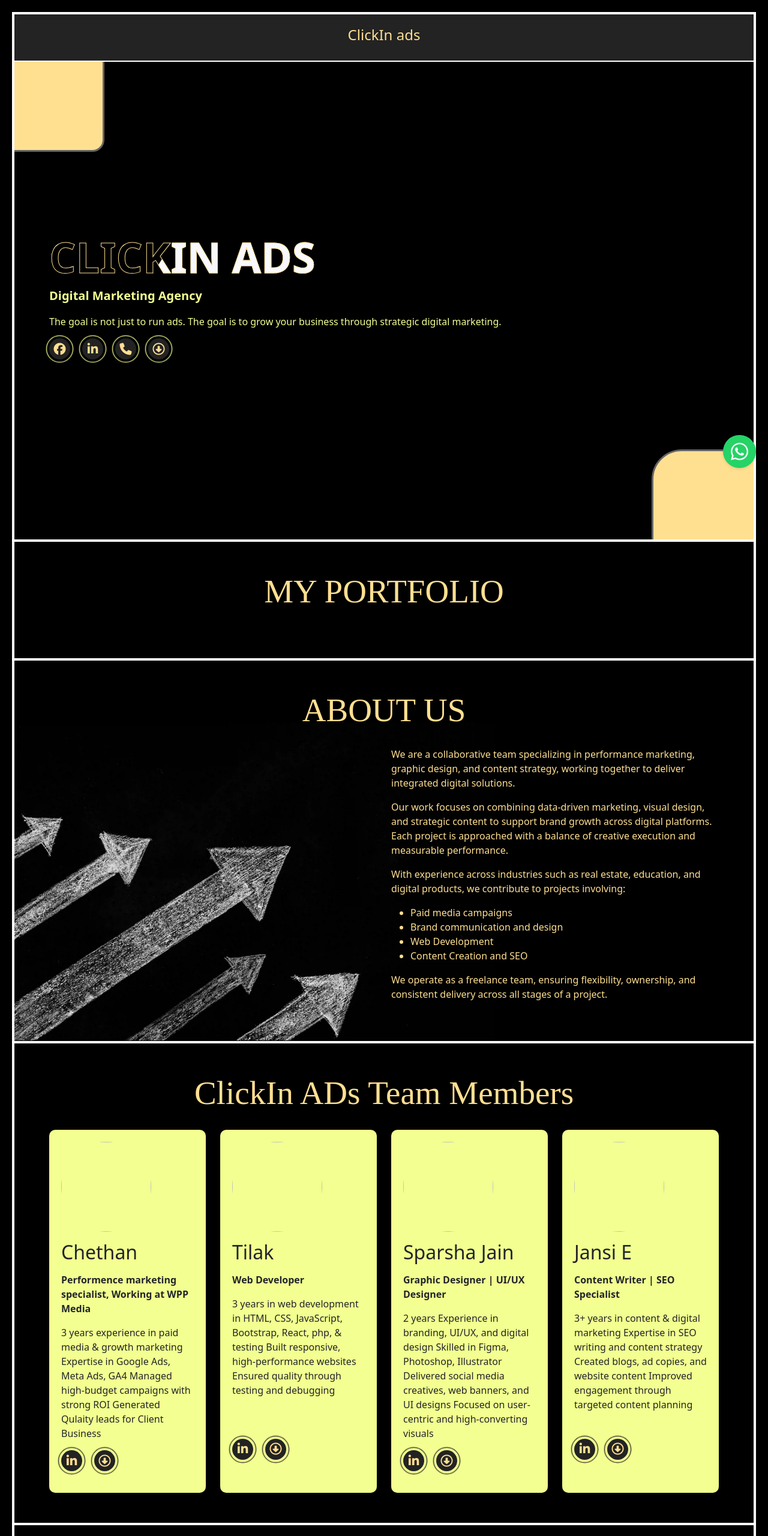
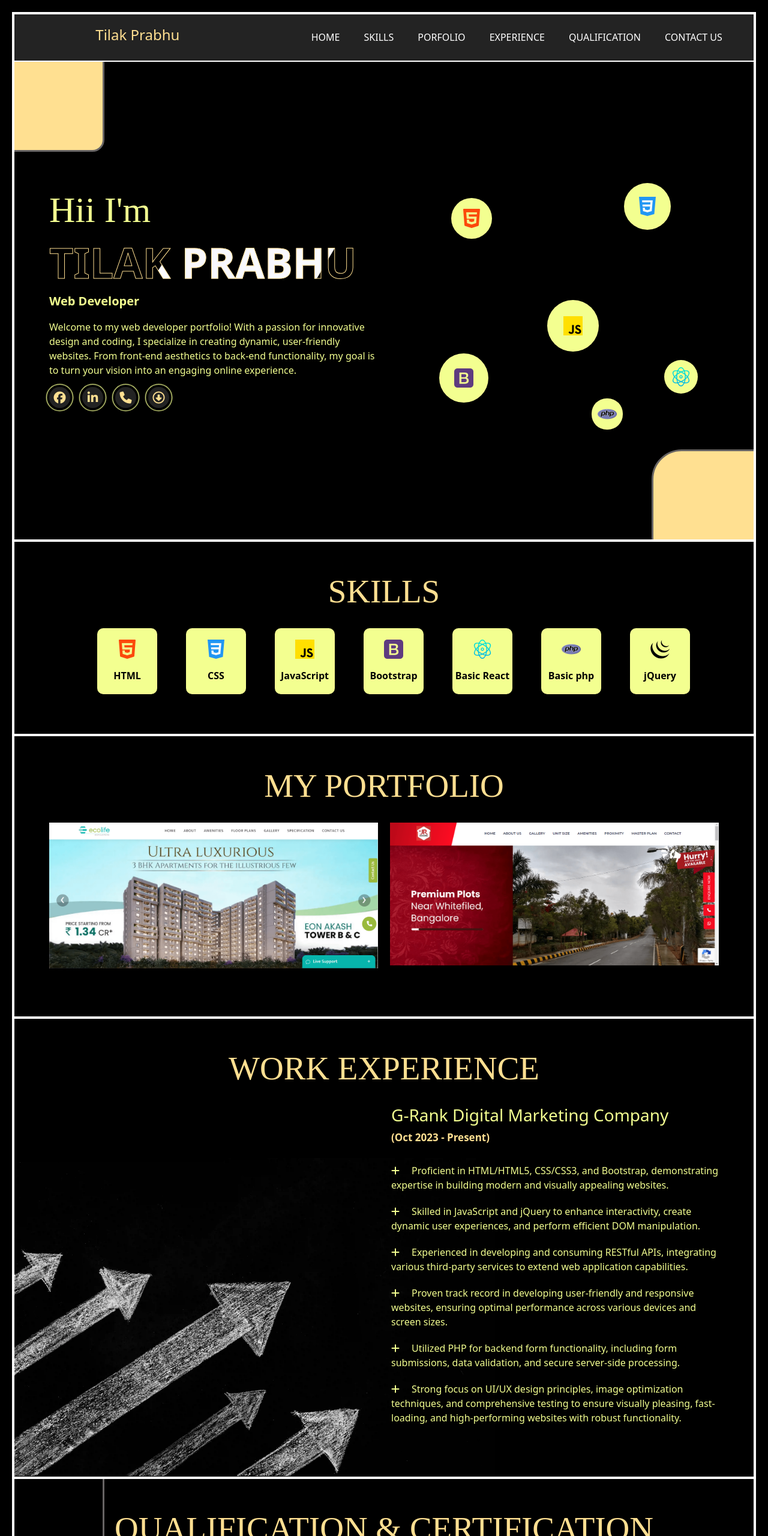
Before and after one commit to tilakprabhu/protfolio, a plain HTML site: page index.html in a window 1280 px wide. Shown: the top 2560 px of the page at 60% size. Drawn offline with nearby package versions, Linux system fonts and the light colour scheme; files that its build step writes are made by us from their sources; files whose address does not match are found by name; a web font is replaced by a local one.

Commit message:
Update index.html

```diff
--- a/index.html
+++ b/index.html
@@ -3,11 +3,11 @@
 <head>
 <meta charset="utf-8">
 <meta name="viewport" content="width=device-width, initial-scale=1">
-<title>ClickIn ads Protfolio</title>
+<title>Tilak Prabhu Protfolio</title>
 <link href="https://cdn.jsdelivr.net/npm/bootstrap@5.3.2/dist/css/bootstrap.min.css" rel="stylesheet">
 <link rel="stylesheet" href="https://cdnjs.cloudflare.com/ajax/libs/font-awesome/6.5.1/css/all.min.css">
-<link rel="stylesheet" href="assets/css/style.css">
-<link rel="stylesheet" href="assets/css/reposive.css">
+<link rel="stylesheet" href="/style.css">
+<link rel="stylesheet" href="/reposive.css">
 <!-- Owl Carousel CSS -->
 <link rel="stylesheet" href="https://cdnjs.cloudflare.com/ajax/libs/OwlCarousel2/2.3.4/assets/owl.carousel.css" />
 <link rel="stylesheet" href="https://cdnjs.cloudflare.com/ajax/libs/OwlCarousel2/2.3.4/assets/owl.theme.default.css" />
@@ -20,12 +20,61 @@
 <div class="container-fluid">
 <div class="row">
 
-<div class="col-12 col-mob">
+<div class="col-12 col-sm-6 col-md-4 col-lg-4 col-mob">
 <div class="name">
-<h4>ClickIn ads</h4>
+<h4>Tilak Prabhu</h4>
 </div>
 </div>
 
+<div class="col-12 col-sm-6 col-md-8 col-lg-8 col-mob">
+<nav class="nav nav-list">
+<div class="nav-inner-list">
+<ul class="nav-list">
+<li>
+<a href="index.html">HOME</a>
+</li>
+<li>
+<a href="#skills">SKILLS</a>
+</li>
+<li>
+<a href="#portfolio">PORFOLIO</a>
+</li>
+<li>
+<a href="#experience">EXPERIENCE</a>
+</li>
+<li>
+<a href="#qualification">QUALIFICATION</a>
+</li>
+<li>
+<a href="#contactus">CONTACT US</a>
+</li>
+</ul>
+</div>
+</nav>
+
+
+<!-- Mobile Version-->
+<div id="myNav" class="overlay">
+
+<a href="javascript:void(0)" class="closebtn" onclick="closeNav()">&times;</a>
+
+<div class="overlay-content">
+<a href="index.html">Home</a>
+<a href="#skills">Skills</a>
+<a href="#portfolio">Portfolio</a>
+<a href="#experience">Experience</a>
+<a href="#qualification">Qualification</a>
+<a href="#contactus">Contact us</a>
+</div>
+
+</div>
+
+<!-- Use any element to open/show the overlay navigation menu -->
+<span onclick="openNav()" class="menu"><i class="fa-solid fa-bars"></i></span>
+
+
+
+</div>
 </div>
 </div>
 </header>
@@ -35,12 +84,13 @@
 <div class="container">
 <div class="row">
 
-<div class="col-12 col-md-12 col-lg-12">
+<div class="col-12 col-md-6 col-lg-6">
 <div class="intro-name">
-<h1>ClickIn ads</h1>
-<p class="web">Digital Marketing Agency</p>
-<p>The goal is not just to run ads. The goal is to grow your business through strategic digital marketing.</p>
-</div>
+<span>Hii I'm</span>
+<h1>Tilak Prabhu</h1>
+<p class="web">Web Developer</p>
+<p>Welcome to my web developer portfolio! With a passion for innovative design and coding, I specialize in creating dynamic, user-friendly websites. From front-end aesthetics to back-end functionality, my goal is to turn your vision into an engaging online experience.</p>
+
 <ul class="social-links">
 <li>
 <a href="#">
@@ -69,9 +119,93 @@
 </ul>
 </div>
 </div>
+
+<div class="col-12 col-md-6 col-lg-6 banner-design-hm">
+<div class="skills-icon-in-intro">
+<ul class="skills-icon-list">
+<li class="html">
+<img src="./html.png" alt="">
+</li>
+<li class="css">
+<img src="./css.png" alt="">
+</li>
+<li class="bootstrap">
+<img src="./bootstrap.png" alt="">
+</li>
+<li class="react">
+<img src="./react.png" alt="">
+</li>
+<li class="js">
+<img src="./js.png" alt="">
+</li>
+<li class="php">
+<img src="./php.png" alt="">
+</li>
+</ul>
+</div>
+</div>
+
+</div>
 </div>
 </section>
 
+<section class="skills" id="skills">
+<div class="container">
+<div class="row">
+<div class="col-12">
+<div class="title">
+<h2>SKILLS</h2>
+</div>
+</div>
+<div class="col-12">
+<ul class="list-of-skills">
+<li>
+<figure>
+<img src="./html.png" alt="">
+</figure>
+<figcaption>HTML</figcaption>
+</li>
+<li>
+<figure>
+<img src="./css.png" alt="">
+</figure>
+<figcaption>CSS</figcaption>
+</li>
+<li>
+<figure>
+<img src="./js.png" alt="">
+</figure>
+<figcaption>JavaScript</figcaption>
+</li>
+<li>
+<figure>
+<img src="./bootstrap.png" alt="">
+</figure>
+<figcaption>Bootstrap</figcaption>
+</li>
+<li>
+<figure>
+<img src="./react.png" alt="">
+</figure>
+<figcaption>Basic React</figcaption>
+</li>
+<li>
+<figure>
+<img src="./php.png" alt="">
+</figure>
+<figcaption>Basic php</figcaption>
+</li>
+<li>
+<figure>
+<img src="./jquery.png" alt="">
+</figure>
+<figcaption>jQuery</figcaption>
+</li>
+</ul>
+</div>
+</div>
+</div>
+</section>
 
 <section class="portfolio" id="portfolio">
 <div class="container">
@@ -84,7 +218,7 @@
 <div class="col-12">
 <div class="owl-carousel owl-theme">
 <div class="item">
-<img src="assets/img/skyline.png" alt="">
+<img src="skyline.png" alt="">
 <a href="https://skylinebycandeur.com/" target="_blank">
 <p>
 <span>Live</span>
@@ -93,7 +227,7 @@
 </a>
 </div>
 <div class="item">
-<img src="assets/img/ecolife.png" alt="">
+<img src="ecolife.png" alt="">
 <a href="https://www.ecolifedevelopers.com/ecolife-eon-varthur/" target="_blank">
 <p>
 <span>Live</span>
@@ -102,7 +236,7 @@
 </a>
 </div>
 <div class="item">
-<img src="assets/img/jrvalley.png" alt="">
+<img src="jrvalley.png" alt="">
 <a href="https://www.jrhousing.com/jrvalley/" target="_blank">
 <p>
 <span>Live</span>
@@ -111,7 +245,7 @@
 </a>
 </div>
 <div class="item">
-<img src="assets/img/aurelia.png" alt="">
+<img src="aurelia.png" alt="">
 <a href="https://rajapushpa.in/projects/residential/rajapushpa-aurelia.php" target="_blank">
 <p>
 <span>Live</span>
@@ -120,7 +254,7 @@
 </a>
 </div>
 <div class="item">
-<img src="assets/img/acs.png" alt="">
+<img src="acs.png" alt="">
 <a href="https://acsprompt.com/" target="_blank">
 <p>
 <span>Live</span>
@@ -129,7 +263,7 @@
 </a>
 </div>
 <div class="item">
-<img src="assets/img/sahasra.png" alt="">
+<img src="sahasra.png" alt="">
 <a href="https://mrcreativedemo.com/developer10/sahasra/" target="_blank">
 <p>
 <span>Live</span>
@@ -138,7 +272,7 @@
 </a>
 </div>
 <div class="item">
-<img src="assets/img/yuva.png" alt="">
+<img src="yuva.png" alt="">
 <a href="https://www.yuvasarathi.com/" target="_blank">
 <p>
 <span>Live</span>
@@ -147,7 +281,7 @@
 </a>
 </div>
 <div class="item">
-<img src="assets/img/infina.png" alt="">
+<img src="infina.png" alt="">
 <a href="https://rajapushpa.in/projects/residential/rajapushpainfina.php" target="_blank">
 <p>
 <span>Live</span>
@@ -156,7 +290,7 @@
 </a>
 </div>
 <div class="item">
-<img src="assets/img/novo.png" alt="">
+<img src="novo.png" alt="">
 <a href="https://candeurnovogardenia.com/index.php" target="_blank">
 <p>
 <span>Live</span>
@@ -165,7 +299,7 @@
 </a>
 </div>
 <div class="item">
-<img src="assets/img/presidentia.png" alt="">
+<img src="presidentia.png" alt="">
 <a href="https://mrcreativedemo.com/developer10/presidentia-1/" target="_blank">
 <p>
 <span>Live</span>
@@ -174,7 +308,7 @@
 </a>
 </div>
 <div class="item">
-<img src="assets/img/casa.png" alt="">
+<img src="casa.png" alt="">
 <a href="http://rajapushpa.in/projects/residential/rajapushpa-casa-luxura.php" target="_blank">
 <p>
 <span>Live</span>
@@ -183,7 +317,7 @@
 </a>
 </div>
 <div class="item">
-<img src="assets/img/coclever.png" alt="">
+<img src="coclever.png" alt="">
 <a href="https://coclever.in/" target="_blank">
 <p>
 <span>Live</span>
@@ -202,29 +336,29 @@
 </div>
 </section>
 
-
-
 <section class="work-exp" id="experience">
 <div class="container">
 <div class="row">
 <div class="col-12">
 <div class="title w-1">
-<h2>ABOUT US</h2>
+<h2>WORK EXPERIENCE</h2>
 </div>
 </div>
 <div class="col-12 col-md-6 col-lg-6 bck"></div>
 <div class="col-12 col-md-6 col-lg-6">
-<div class="about-us">
-<p>We are a collaborative team specializing in performance marketing, graphic design, and content strategy, working together to deliver integrated digital solutions.</p>
-<p>Our work focuses on combining data-driven marketing, visual design, and strategic content to support brand growth across digital platforms. Each project is approached with a balance of creative execution and measurable performance.</p>
-<p>With experience across industries such as real estate, education, and digital products, we contribute to projects involving:</p>
+<div class="company-details">
+<h3>G-Rank Digital Marketing Company</h3>
+<span>(Oct 2023 - Present)</span>
+</div>
+<div class="workdetails">
 <ul>
-    <li>Paid media campaigns</li>
-    <li>Brand communication and design</li>
-    <li>Web Development</li>
-    <li>Content Creation and SEO</li>
+<li><i class="fa-solid fa-plus"></i>Proficient in HTML/HTML5, CSS/CSS3, and Bootstrap, demonstrating expertise in building modern and visually appealing websites.</li>
+<li><i class="fa-solid fa-plus"></i>Skilled in JavaScript and jQuery to enhance interactivity, create dynamic user experiences, and perform efficient DOM manipulation.</li>
+<li><i class="fa-solid fa-plus"></i>Experienced in developing and consuming RESTful APIs, integrating various third-party services to extend web application capabilities.</li>
+<li><i class="fa-solid fa-plus"></i>Proven track record in developing user-friendly and responsive websites, ensuring optimal performance across various devices and screen sizes.</li>
+<li><i class="fa-solid fa-plus"></i>Utilized PHP for backend form functionality, including form submissions, data validation, and secure server-side processing.</li>
+<li><i class="fa-solid fa-plus"></i>Strong focus on UI/UX design principles, image optimization techniques, and comprehensive testing to ensure visually pleasing, fast-loading, and high-performing websites with robust functionality.</li>
 </ul>
-<p>We operate as a freelance team, ensuring flexibility, ownership, and consistent delivery across all stages of a project.</p>
 </div>
 </div>
 </div>
@@ -232,142 +366,56 @@
 </section>
 
 
-<section class="skills" id="skills">
+<section class="edu-cert" id="qualification">
 <div class="container">
 <div class="row">
 <div class="col-12">
 <div class="title">
-<h2>ClickIn ADs Team Members</h2>
+<h2>QUALIFICATION & CERTIFICATION</h2>
 </div>
 </div>
-
-<div class="col-12 col-md-3">
-<div class="team-member">
-<div class="headhshsot-img">
-    <img src="assets/img/chethan.jpeg" alt="">
+<div class="col-12 col-md-5 col-lg-5">
+<div class="edu-img">
+<img src="edu.webp" alt="">
 </div>
-<div class="team-content">
-    <h2>Chethan</h2>
-    <p><b>Performence marketing specialist, Working at WPP Media</b></p>
-    <p>3 years experience in paid media & growth marketing
-Expertise in Google Ads, Meta Ads, GA4
-Managed high-budget campaigns with strong ROI
-Generated Qulaity leads for Client Business</p>
 </div>
-
-<ul class="social-links">
-
-
+<div class="col-12 col-md-7 col-lg-7">
+<div class="education-cert">
+<ul class="edu-list">
+<li class="edu-cer-title">
+<h5>Qualification</h5>
+</li>
 <li>
-<a href="https://www.linkedin.com/in/chethan-kumar-9818451b8/">
-<i class="fa-brands fa-linkedin-in"></i>
-</a>
+<div class="icon-edu"><i class="fa-solid fa-graduation-cap"></i></div>
+<div><span>Bachelor of Engineering (ECE)</span><br><span>BNMIT</span></div>
 </li>
-
 <li>
-<a href="Chethan.CV.pdf">
-<i class="fa-regular fa-circle-down"></i>
-</a>
+<div class="icon-edu"><i class="fa-solid fa-ranking-star"></i></div>
+<div><span>Diploma (EC)</span><br><span>PES Polytechnic</span></div>
 </li>
-
+<li>
+<div class="icon-edu"><i class="fa-solid fa-school"></i></div>
+<div><span>SSLC</span><br><span>Vijaya High School</span></div>
+</li>
 </ul>
 
-</div>
-</div>
-
-<div class="col-12 col-md-3">
-<div class="team-member">
-<div class="headhshsot-img">
-    <img src="assets/img/tilak.jpg" alt="">
-</div>
-<div class="team-content">
-    <h2>Tilak</h2>
-    <p><b>Web Developer </b></p>
-    <p>3 years in web development in HTML, CSS, JavaScript, Bootstrap, React, php, & testing
-Built responsive, high-performance websites
-Ensured quality through testing and debugging</p>
-</div>
-<ul class="social-links">
-
+<ul class="edu-list">
+<li class="edu-cer-title">
+<h5>Certificate & Internship</h5>
+</li>
 <li>
-<a href="https://www.linkedin.com/in/tilak-prabhu-a-45834a260/">
-<i class="fa-brands fa-linkedin-in"></i>
-</a>
+<div class="icon-edu"><i class="fa-solid fa-certificate"></i></div>
+<div><span>Web Developer</span><br><span>Rooman Technology</span></div>
 </li>
-
 <li>
-<a href="tilak-prabhu-cv.pdf">
-<i class="fa-regular fa-circle-down"></i>
-</a>
+<div class="icon-edu"><i class="fa-solid fa-certificate"></i></div>
+<div><span>Full Stack Web Development</span><br><span>KNOWX Innovations (p) LTD</span></div>
 </li>
 
 </ul>
 </div>
+
 </div>
-
-<div class="col-12 col-md-3">
-<div class="team-member">
-<div class="headhshsot-img">
-    <img src="assets/img/profile.jpg" alt="">
-</div>
-<div class="team-content">
-    <h2>Sparsha Jain</h2>
-    <p><b>Graphic Designer | UI/UX Designer</b></p>
-    <p>2 years Experience in branding, UI/UX, and digital design
-Skilled in Figma, Photoshop, Illustrator
-Delivered social media creatives, web banners, and UI designs
-Focused on user-centric and high-converting visuals</p>
-</div>
-<ul class="social-links">
-
-<li>
-<a href="https://www.linkedin.com/in/sparsha-jain-aa3549228/">
-<i class="fa-brands fa-linkedin-in"></i>
-</a>
-</li>
-
-<li>
-<a href="sparsha.pdf">
-<i class="fa-regular fa-circle-down"></i>
-</a>
-</li>
-
-</ul>
-</div>
-</div>
-
-<div class="col-12 col-md-3">
-<div class="team-member">
-<div class="headhshsot-img">
-    <img src="assets/img/profile.jpg" alt="">
-</div>
-<div class="team-content">
-    <h2>Jansi E</h2>
-    <p><b>Content Writer | SEO Specialist</b></p>
-    <p>3+ years in content & digital marketing
-Expertise in SEO writing and content strategy
-Created blogs, ad copies, and website content
-Improved engagement through targeted content planning</p>
-</div>
-<ul class="social-links">
-
-
-<li>
-<a href="https://www.linkedin.com/in/jansi-e-bb807b274/x`">
-<i class="fa-brands fa-linkedin-in"></i>
-</a>
-</li>
-
-<li>
-<a href="jansi.pdf">
-<i class="fa-regular fa-circle-down"></i>
-</a>
-</li>
-
-</ul>
-</div>
-</div>
-
 </div>
 </div>
 </section>
@@ -377,7 +425,7 @@ Improved engagement through targeted content planning</p>
 <div class="container">
 <div class="row">
 <div class="col-12 col-md-7 col-lg-9 mdvquotes">
-<h4>The goal is not just to run ads. The goal is to grow your business through strategic digital marketing.</h4>
+<h4>The goal is not to build a website. The goal is to build your business.</h4>
 </div>
 <div class="col-12 col-md-5 col-lg-3 mdvlinks">
 <ul class="social-links">
@@ -417,7 +465,7 @@ Improved engagement through targeted content planning</p>
 <div class="row">
 <div class="col-12 col-md-4 col-lg-4 footer-col">
 <div class="footer-img">
-<img src="assets/img/footer-img.JPG" alt="">
+<img src="footer-img.JPG" alt="">
 </div>
 </div>
 <div class="col-12 col-md-4 col-lg-4 footer-col">
@@ -426,13 +474,7 @@ Improved engagement through targeted content planning</p>
 </div>
 <ul class="contact-links">
 <li>
-<a href="tel:9066569694">9066569694</a>
-</li>
-<li>
 <a href="tel:9611615701">9611615701</a>
-</li>
-<li>
-<a href="mailto:chethansgowda2020@gmail.com">chethansgowda2020@gmail.com</a>
 </li>
 <li>
 <a href="mailto:tilakprabhu2913@gmail.com">tilakprabhu2913@gmail.com</a>
@@ -465,57 +507,42 @@ Improved engagement through targeted content planning</p>
 </ul>
 </div>
 
+<div class="col-12 col-md-4 col-lg-4 footer-col">
+<div class="footer-title">
+<h5>Useful Links</h5>
+</div>
+<ul class="contact-links">
+<li>
+<a href="index.html">Home</a>
+</li>
+<li>
+<a href="#skills">Skills</a>
+</li>
+<li>
+<a href="#portfolio">Portfolio</a>
+</li>
+<li>
+<a href="#experience">Experience</a>
+</li>
+<li>
+<a href="#qualification">Qualification</a>
+</li>
+<li>
+<a href="#contactus">Contact Us</a>
+</li>
+</ul>
+
+</div>
+
 </div>
 </div>
 </footer>
 
 </main>
 
-<input class="chat-menu hidden" id="offchat-menu" type="checkbox" />
-<div class="sticky-button" id="sticky-button">
-  <label for="offchat-menu">
-    <svg class="chat-icon" viewBox="0 0 24 24">
-      <path d="M12.04 2C6.58 2 2.13 6.45 2.13 11.91C2.13 13.66 2.59 15.36 3.45 16.86L2.05 22L7.3 20.62C8.75 21.41 10.38 21.83 12.04 21.83C17.5 21.83 21.95 17.38 21.95 11.92C21.95 9.27 20.92 6.78 19.05 4.91C17.18 3.03 14.69 2 12.04 2M12.05 3.67C14.25 3.67 16.31 4.53 17.87 6.09C19.42 7.65 20.28 9.72 20.28 11.92C20.28 16.46 16.58 20.15 12.04 20.15C10.56 20.15 9.11 19.76 7.85 19L7.55 18.83L4.43 19.65L5.26 16.61L5.06 16.29C4.24 15 3.8 13.47 3.8 11.91C3.81 7.37 7.5 3.67 12.05 3.67M8.53 7.33C8.37 7.33 8.1 7.39 7.87 7.64C7.65 7.89 7 8.5 7 9.71C7 10.93 7.89 12.1 8 12.27C8.14 12.44 9.76 14.94 12.25 16C12.84 16.27 13.3 16.42 13.66 16.53C14.25 16.72 14.79 16.69 15.22 16.63C15.7 16.56 16.68 16.03 16.89 15.45C17.1 14.87 17.1 14.38 17.04 14.27C16.97 14.17 16.81 14.11 16.56 14C16.31 13.86 15.09 13.26 14.87 13.18C14.64 13.1 14.5 13.06 14.31 13.3C14.15 13.55 13.67 14.11 13.53 14.27C13.38 14.44 13.24 14.46 13 14.34C12.74 14.21 11.94 13.95 11 13.11C10.26 12.45 9.77 11.64 9.62 11.39C9.5 11.15 9.61 11 9.73 10.89C9.84 10.78 10 10.6 10.1 10.45C10.23 10.31 10.27 10.2 10.35 10.04C10.43 9.87 10.39 9.73 10.33 9.61C10.27 9.5 9.77 8.26 9.56 7.77C9.36 7.29 9.16 7.35 9 7.34C8.86 7.34 8.7 7.33 8.53 7.33Z" />
-    </svg>
-    <svg class="close-icon" viewBox="0 0 512 512">
-      <path d="M278.6 256l68.2-68.2c6.2-6.2 6.2-16.4 0-22.6-6.2-6.2-16.4-6.2-22.6 0L256 233.4l-68.2-68.2c-6.2-6.2-16.4-6.2-22.6 0-3.1 3.1-4.7 7.2-4.7 11.3 0 4.1 1.6 8.2 4.7 11.3l68.2 68.2-68.2 68.2c-3.1 3.1-4.7 7.2-4.7 11.3 0 4.1 1.6 8.2 4.7 11.3 6.2 6.2 16.4 6.2 22.6 0l68.2-68.2 68.2 68.2c6.2 6.2 16.4 6.2 22.6 0 6.2-6.2 6.2-16.4 0-22.6L278.6 256z" />
-    </svg>
-  </label>
-</div>
-<div class="sticky-chat">
-  <div class="chat-content">
-    <div class="chat-header">
-      <svg viewBox="0 0 32 32">
-        <path d="M24,22a1,1,0,0,1-.64-.23L18.84,18H17A8,8,0,0,1,17,2h6a8,8,0,0,1,2,15.74V21a1,1,0,0,1-.58.91A1,1,0,0,1,24,22ZM17,4a6,6,0,0,0,0,12h2.2a1,1,0,0,1,.64.23L23,18.86V16.92a1,1,0,0,1,.86-1A6,6,0,0,0,23,4Z" />
-        <rect height="2" width="2" x="19" y="9"></rect>
-        <rect height="2" width="2" x="14" y="9"></rect>
-        <rect height="2" width="2" x="24" y="9"></rect>
-        <path d="M8,30a1,1,0,0,1-.42-.09A1,1,0,0,1,7,29V25.74a8,8,0,0,1-1.28-15,1,1,0,1,1,.82,1.82,6,6,0,0,0,1.6,11.4,1,1,0,0,1,.86,1v1.94l3.16-2.63A1,1,0,0,1,12.8,24H15a5.94,5.94,0,0,0,4.29-1.82,1,1,0,0,1,1.44,1.4A8,8,0,0,1,15,26H13.16L8.64,29.77A1,1,0,0,1,8,30Z" />
-      </svg>
-      <div class="title">Please chat with our team <span>An admin will respond within a few minutes.</span>
-      </div>
-    </div>
-    <div class="chat-text"><span>Hello, is there anything we can assist you with?</span>
-      <span class="typing">
-        <svg viewBox="0 0 512 512">
-          <circle cx="256" cy="256" r="48"></circle>
-          <circle cx="416" cy="256" r="48"></circle>
-          <circle cx="96" cy="256" r="48"></circle>
-        </svg>
-      </span>
-    </div>
-  </div>
-  <a class="chat-button" href="https://api.whatsapp.com/send?phone=919611615701" rel="nofollow noreferrer" target="_blank">
-    <span>Type a message</span>
-    <svg viewBox="0 0 32 32">
-      <path d="M19.47,31a2,2,0,0,1-1.8-1.09l-4-7.57a1,1,0,0,1,1.77-.93l4,7.57L29,3.06,3,12.49l9.8,5.26,8.32-8.32a1,1,0,0,1,1.42,1.42l-8.85,8.84a1,1,0,0,1-1.17.18L2.09,14.33a2,2,0,0,1,.25-3.72L28.25,1.13a2,2,0,0,1,2.62,2.62L21.39,29.66A2,2,0,0,1,19.61,31Z" />
-    </svg>
-  </a>
-</div>
-
 <!-- jQuery -->
 <script src="https://code.jquery.com/jquery-3.6.0.min.js"></script>
-<script src="assets/js/script.js"></script>
+<script src="/script.js"></script>
 <script src="https://cdn.jsdelivr.net/npm/bootstrap@5.3.2/dist/js/bootstrap.bundle.min.js" integrity="sha384-C6RzsynM9kWDrMNeT87bh95OGNyZPhcTNXj1NW7RuBCsyN/o0jlpcV8Qyq46cDfL" crossorigin="anonymous"></script>
 
 
```
